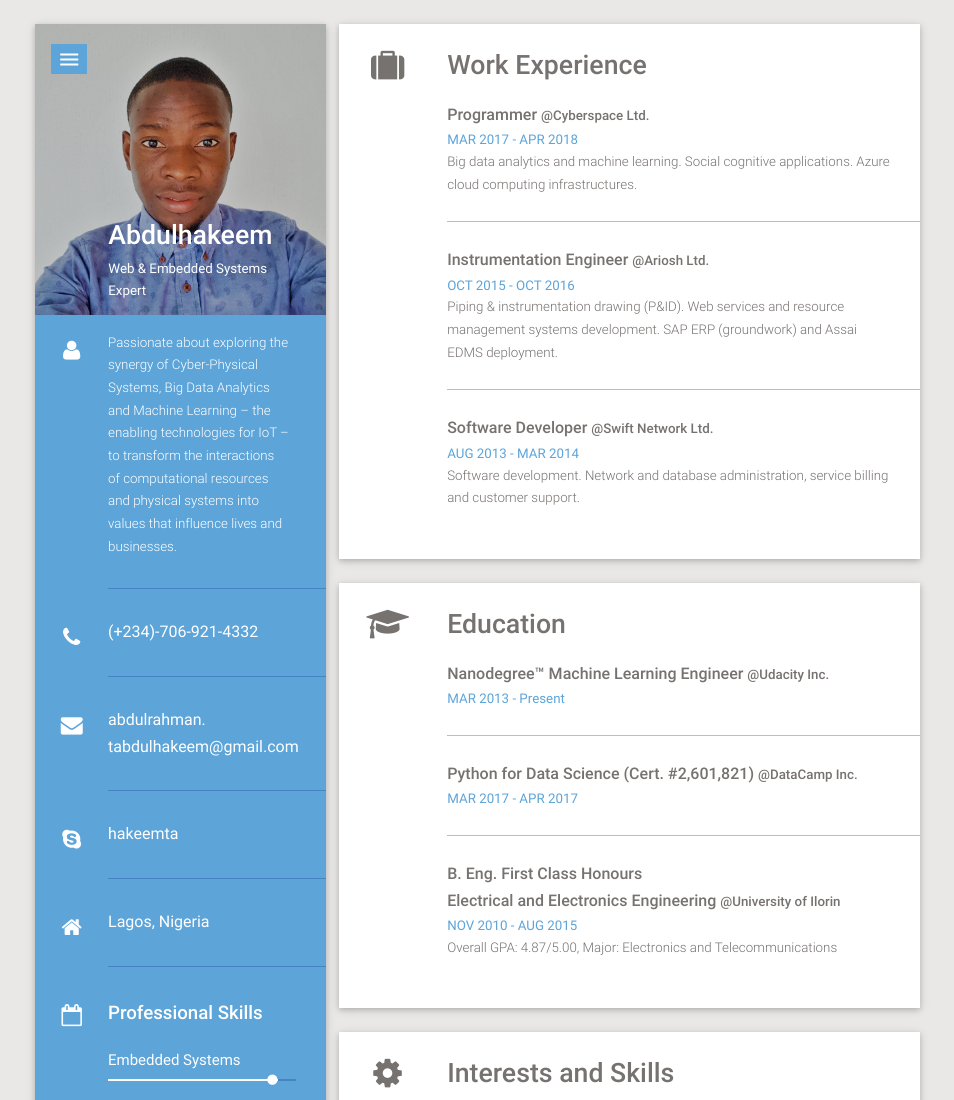
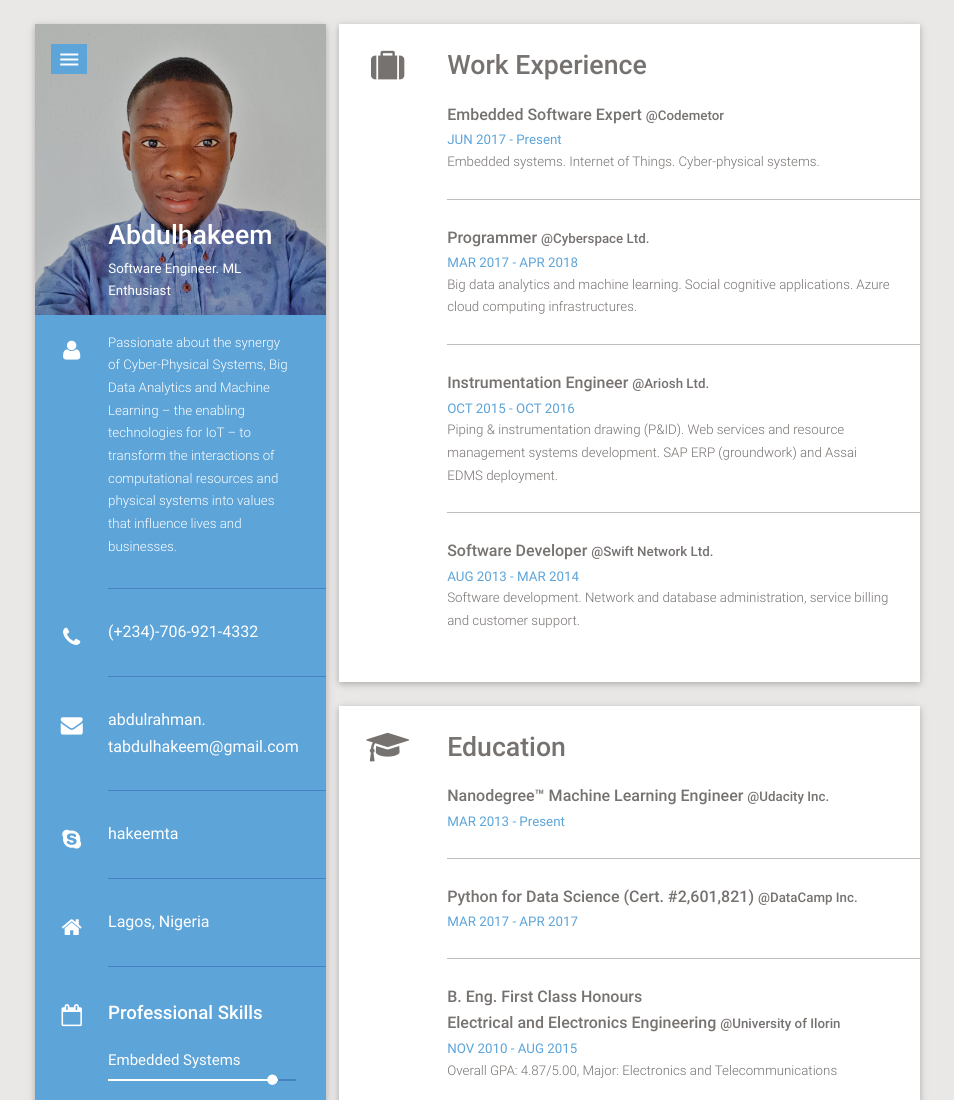
Before and after one commit to hakeemta/hakeemta.github.io, a plain HTML site: page index.html in a window 1280 px wide. Shown: the top 1100 px of the page, without its empty margins (168-1122 px from the left). Drawn offline with Linux system fonts and the light colour scheme.

Commit message:
Added Codementor

```diff
--- a/index.html
+++ b/index.html
@@ -98,7 +98,7 @@
                             ==========================================-->
                             <div class="title col s12 m12 l9 right  wow fadeIn" data-wow-delay="0.1s">
                                 <h2>Abdulhakeem</h2> <!-- title name -->
-                                <span>Web & Embedded Systems Expert</span>  <!-- tagline -->
+                                <span>Software Engineer. ML Enthusiast</span>  <!-- tagline -->
                             </div>
                         </div>
                          <!-- sidebar info -->
@@ -109,7 +109,7 @@
                                 </div>
                                 <div class="col m12 s12 l9 info wow fadeIn a1" data-wow-delay="0.1s" > <!-- text -->
                                     <div class="section-item-details">
-                                        <p>Passionate about exploring the synergy of Cyber-Physical Systems,
+                                        <p>Passionate about the synergy of Cyber-Physical Systems,
                                             Big Data Analytics and Machine Learning – the enabling technologies for IoT –
                                             to transform the interactions of computational resources and physical systems into values that influence lives and businesses.</p>
                                     </div>
@@ -226,12 +226,12 @@
 
                                     <span>C/C++</span>
                                     <div class="progress">
-                                        <div class="determinate"> 80%</div>
+                                        <div class="determinate"> 90%</div>
                                     </div>
 
                                     <span>SQL</span>
                                     <div class="progress">
-                                        <div class="determinate">90%</div>
+                                        <div class="determinate">80%</div>
                                     </div>
                                 </div>
                             </div>
@@ -251,6 +251,14 @@
                             </div>
                             <div class="custom-content col s12 m12 l10 wow fadeIn a1" data-wow-delay="0.1s">
                                 <h2>Work Experience</h2>
+
+                                <div class="custom-content-wrapper wow fadeIn a2" data-wow-delay="0.2s">
+                                    <h3>Embedded Software Expert <a href="https://www.codementor.io/nicemate" target="_blank"><span>@Codemetor</a></h3>
+                                    <span>JUN 2017 - Present </span>
+                                    <p> Embedded systems.
+                                        Internet of Things.
+                                        Cyber-physical systems.</p>
+                                </div>
 
                                 <div class="custom-content-wrapper wow fadeIn a2" data-wow-delay="0.2s">
                                     <h3>Programmer <a href="http://www.cyberspace.net.ng/" target="_blank"><span>@Cyberspace Ltd.</a></h3>
```
